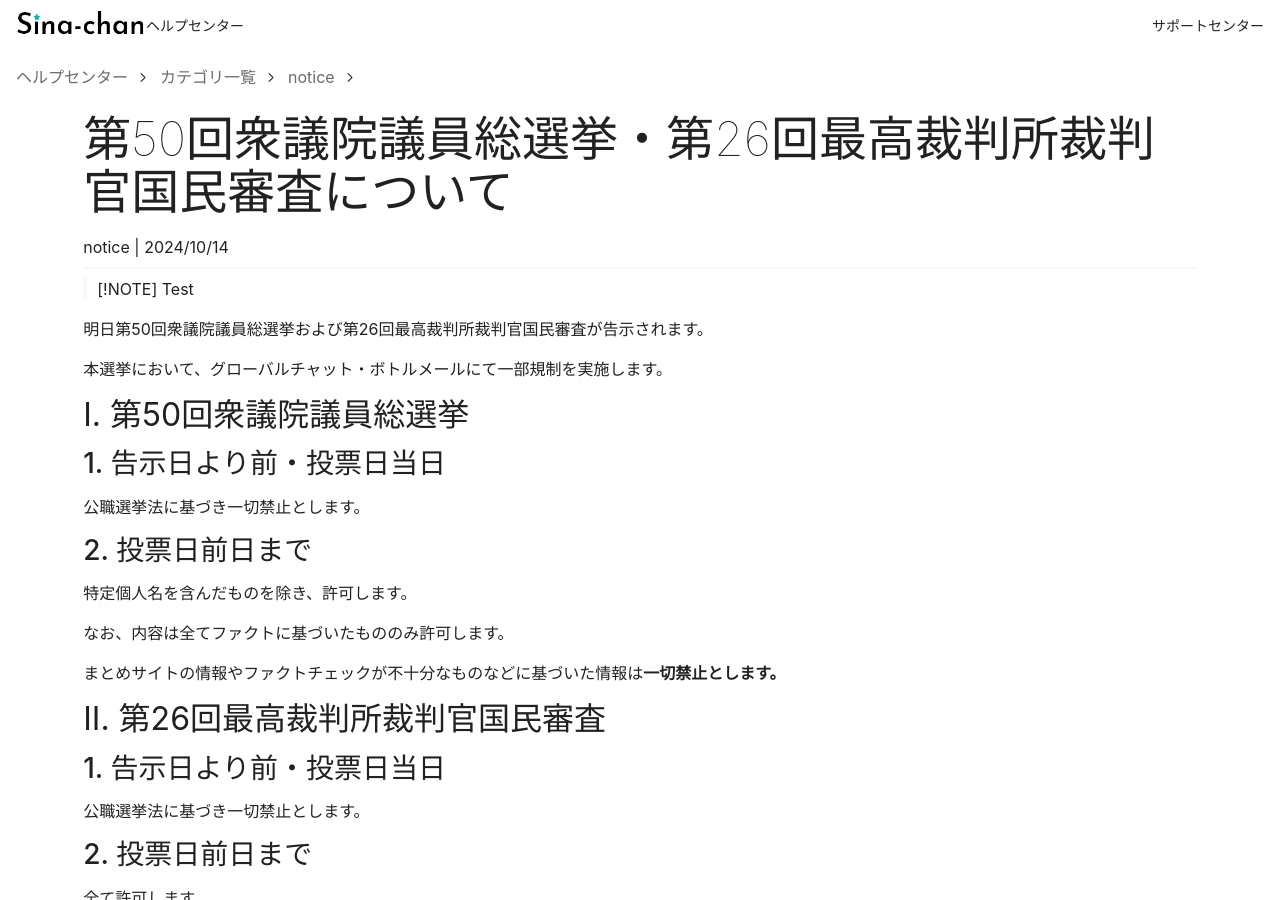
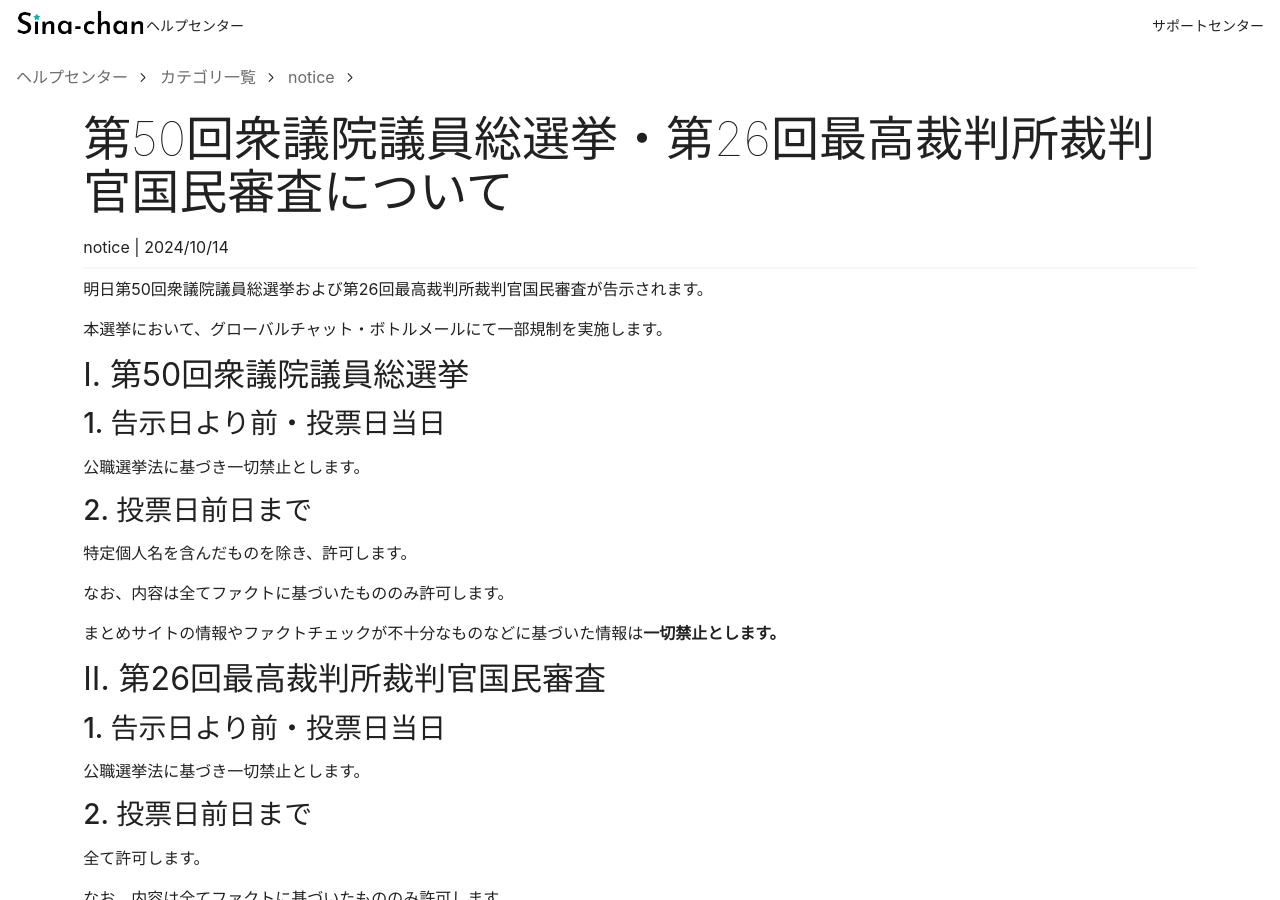
Before and after one commit to SinaKitagami/sina-helpcenter, a Jekyll site: the page built from _posts/notice/2024-10-14-senkyo-shugiin-2024.md, in a window 1280 px wide and 900 px high. Built offline with Jekyll 4.4.1, drawn with Linux system fonts in a browser that asks for light colours; comment, search, counter and statistics services are not loaded.

Commit message:
Update 2024-10-14-senkyo-shugiin-2024.md

```diff
--- a/_posts/notice/2024-10-14-senkyo-shugiin-2024.md
+++ b/_posts/notice/2024-10-14-senkyo-shugiin-2024.md
@@ -4,9 +4,6 @@ title: 第50回衆議院議員総選挙・第26回最高裁判所裁判官国民
 date: 2024-10-14 19:17 +0900
 category: "notice"
 ---
-
-> [!NOTE]
-> Test
 
 明日第50回衆議院議員総選挙および第26回最高裁判所裁判官国民審査が告示されます。
 
```
